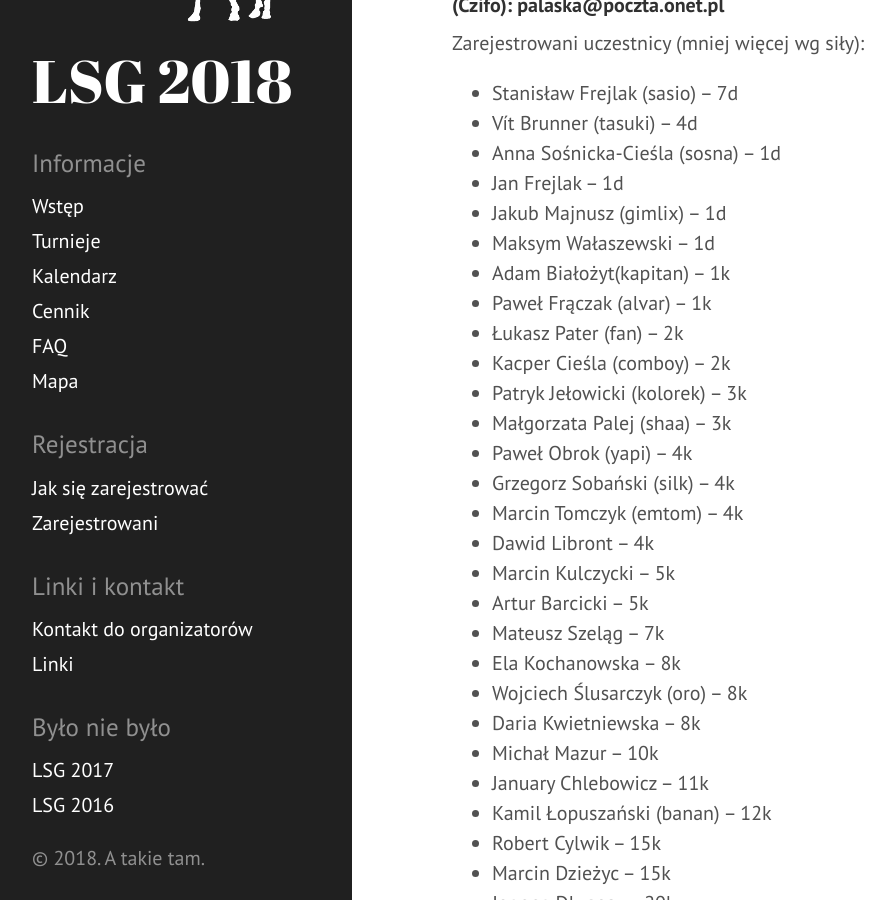
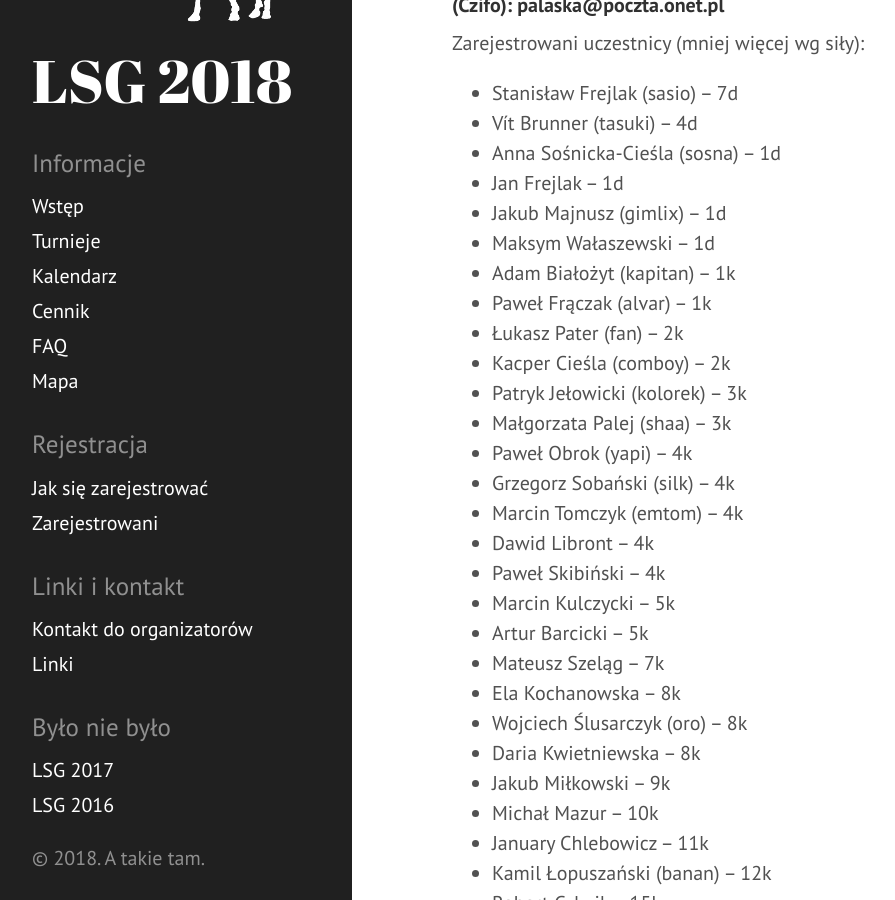
Before and after one commit to tasuki/lsg, a Jekyll site: the page built from zarejestrowani.md, in a window 1280 px wide and 900 px high, scrolled down 190 px. Shown: the whole window, without its empty margins (8-903 px from the left). Built offline with Jekyll 4.4.1, drawn with Linux system fonts in a browser that asks for light colours.

Commit message:
Update zarejestrowani.md

```diff
--- a/zarejestrowani.md
+++ b/zarejestrowani.md
@@ -15,7 +15,7 @@ Zarejestrowani uczestnicy (mniej więcej wg siły):
 - Jan Frejlak -- 1d
 - Jakub Majnusz (gimlix) -- 1d
 - Maksym Wałaszewski -- 1d
-- Adam Białożyt(kapitan) -- 1k
+- Adam Białożyt (kapitan) -- 1k
 - Paweł Frączak (alvar) -- 1k
 - Łukasz Pater (fan) -- 2k
 - Kacper Cieśla (comboy) -- 2k
@@ -25,12 +25,14 @@ Zarejestrowani uczestnicy (mniej więcej wg siły):
 - Grzegorz Sobański (silk) -- 4k
 - Marcin Tomczyk (emtom) -- 4k
 - Dawid Libront -- 4k
+- Paweł Skibiński -- 4k
 - Marcin Kulczycki -- 5k
 - Artur Barcicki -- 5k
 - Mateusz Szeląg -- 7k
 - Ela Kochanowska -- 8k
 - Wojciech Ślusarczyk (oro) -- 8k
 - Daria Kwietniewska -- 8k
+- Jakub Miłkowski -- 9k
 - Michał Mazur -- 10k
 - January Chlebowicz -- 11k
 - Kamil Łopuszański (banan) -- 12k
```
